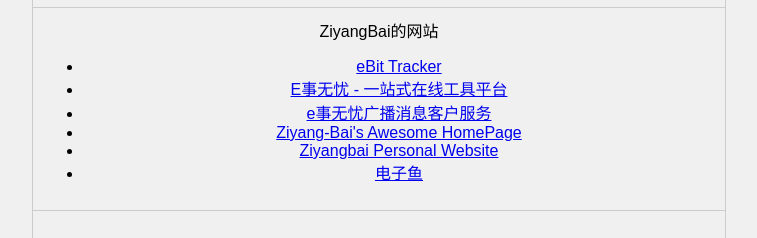
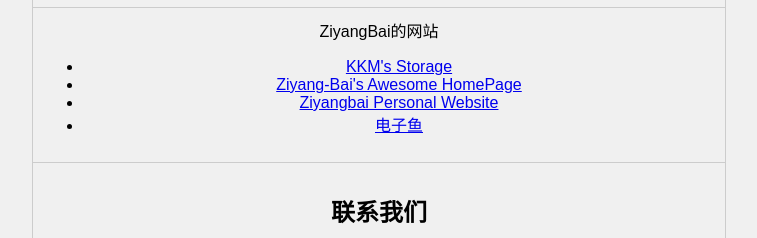
Before and after one commit to Ziyang-Bai/ov.e451.xin, a plain HTML site: page index.html in a window 1280 px wide. Shown: the part 552-790 px from the top of the page, without its empty margins (261-1018 px from the left). Drawn offline with Linux system fonts and the light colour scheme.

Commit message:
Update index.html

```diff
--- a/index.html
+++ b/index.html
@@ -76,10 +76,9 @@
         <div class="test pass">
             <span>ZiyangBai的网站</span>
                 <ul>
-                    <li><a href="http://ebit.e451.xin" target="_blank">eBit Tracker</a></li>
-                    <li><a href="http://e451.xin" target="_blank">E事无忧 - 一站式在线工具平台
-                        </a></li>
-                    <li><a href="http://eb.e451.xin" target="_blank">e事无忧广播消息客户服务</a></li>
+
+
+                    <li><a href="http://keykeymaker.ysepan.com/" target="_blank">KKM's Storage</a></li>
                     <li><a href="http://pages.ziyangbai.com" target="_blank">Ziyang-Bai's Awesome HomePage</a></li>
                     <li><a href="http://ziyangbai.com" target="_blank">Ziyangbai Personal Website</a></li>
                     <li><a href="http://efish.top" target="_blank">电子鱼</a></li>
```
